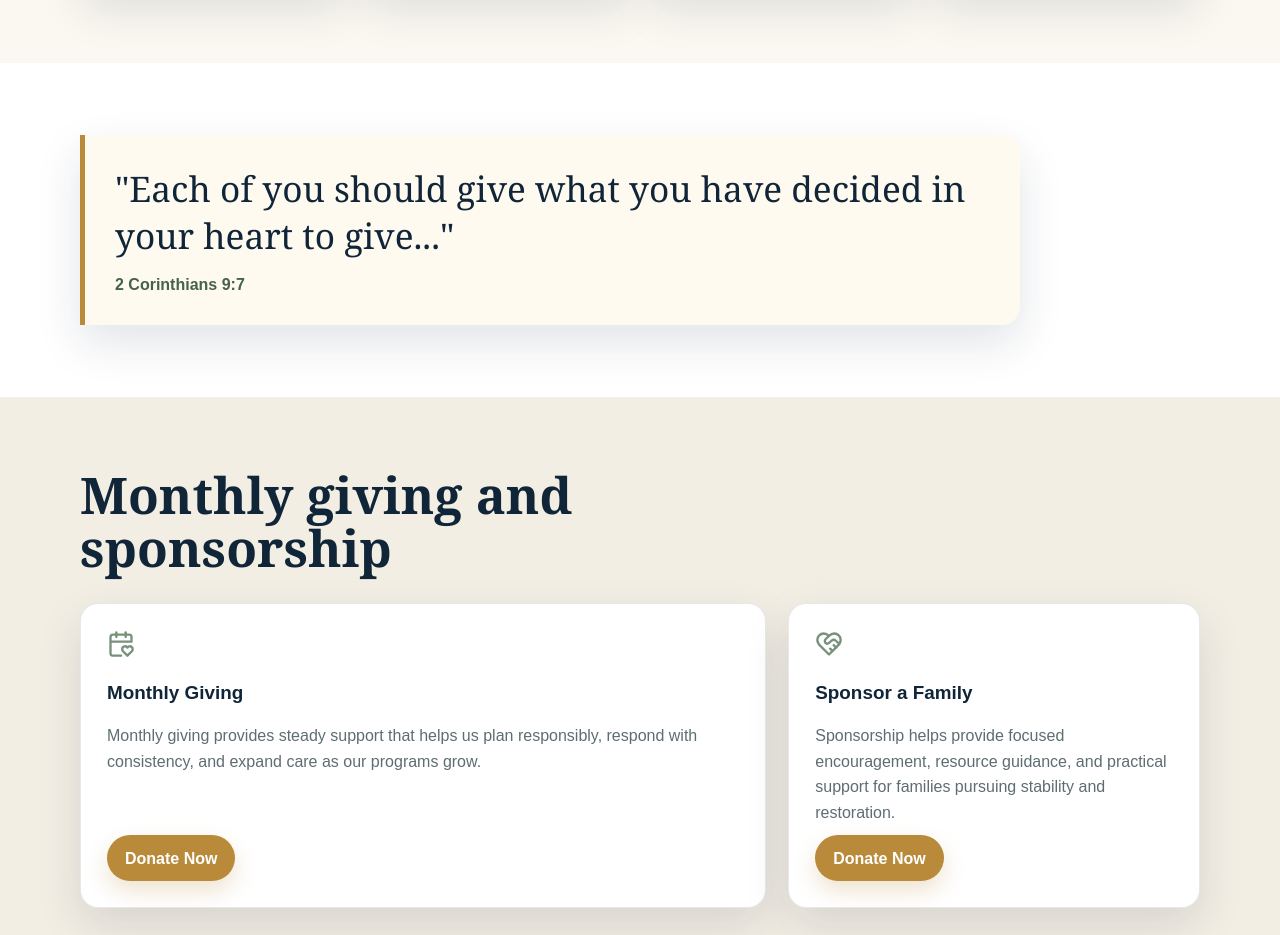
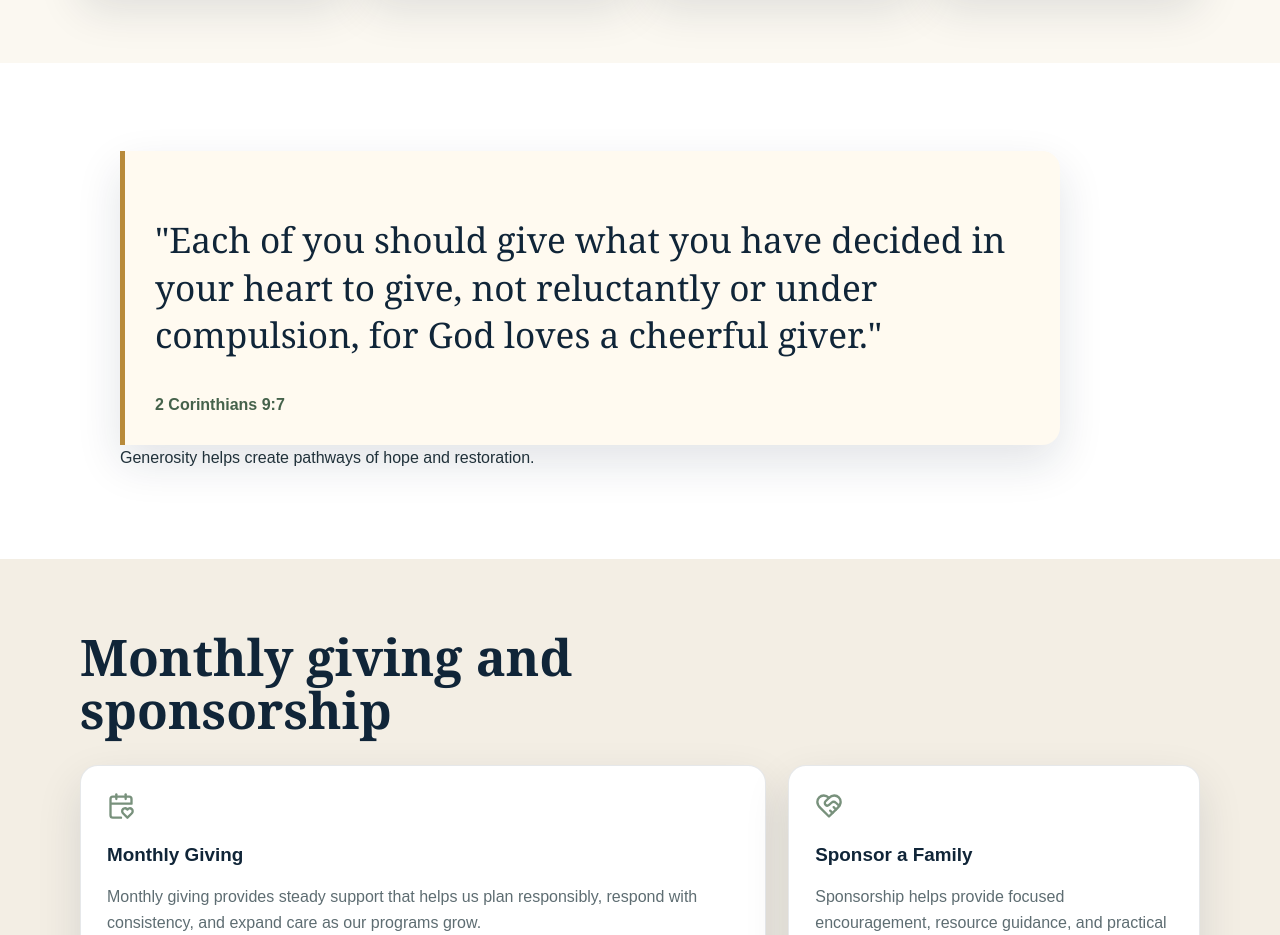
Before and after one commit to mconklin-boop/foundationontherock, a Next.js app: page /donate in a window 1280 px wide. Shown: the part 1180-2115 px from the top of the page. Built offline with nearby package versions, Linux system fonts and the light colour scheme.

Commit message:
Add scripture integration to donate page

```diff
--- a/app/donate/page.tsx
+++ b/app/donate/page.tsx
@@ -3,6 +3,7 @@ import { CalendarHeart, HeartHandshake } from "lucide-react";
 import { ButtonLink } from "@/components/ButtonLink";
 import { DonationTierCard } from "@/components/DonationTierCard";
 import { PageHero } from "@/components/PageHero";
+import { ScriptureBlock } from "@/components/ScriptureBlock";
 import { Section } from "@/components/Section";
 import { DONATION_URL } from "@/lib/site";
 
@@ -53,11 +54,12 @@ export default function DonatePage() {
       </Section>
 
       <Section className="section--scripture">
-        <blockquote>
-          &quot;Each of you should give what you have decided in your heart to
-          give...&quot;
-          <cite>2 Corinthians 9:7</cite>
-        </blockquote>
+        <ScriptureBlock
+          verse="Each of you should give what you have decided in your heart to give, not reluctantly or under compulsion, for God loves a cheerful giver."
+          reference="2 Corinthians 9:7"
+          reflection="Generosity helps create pathways of hope and restoration."
+          variant="gold"
+        />
       </Section>
 
       <Section title="Monthly giving and sponsorship" className="section--soft">
```
